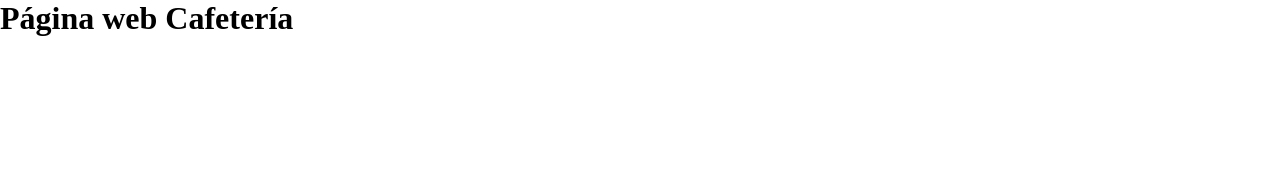
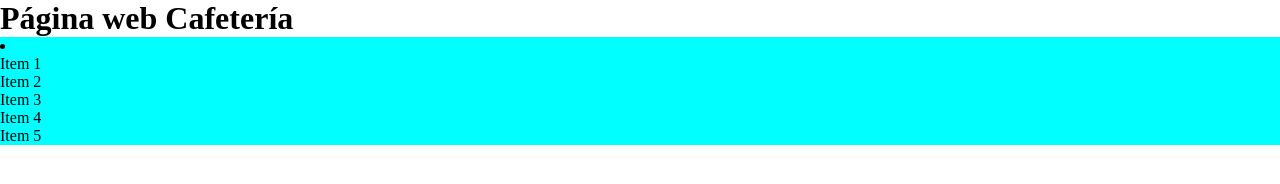
Before and after one commit to FrancoHidalgoIT/proyecto-cafeteria, a plain HTML site: page index.html in a window 1280 px wide. Drawn offline with Linux system fonts and the light colour scheme.

Commit message:
Agrego navbar

```diff
--- a/css/estilos.css
+++ b/css/estilos.css
@@ -3,3 +3,8 @@
     margin: 0;
     box-sizing: border-box;
 }
+
+nav {
+    background-color: aqua;
+
+}
--- a/index.html
+++ b/index.html
@@ -10,6 +10,14 @@
 <body>
 
     <h1> Página web Cafetería</h1>
-
+    <nav>
+        <li>
+            <ul>Item 1</ul>
+            <ul>Item 2</ul>
+            <ul>Item 3</ul>
+            <ul>Item 4</ul>
+            <ul>Item 5</ul>
+        </li>
+    </nav>
 </body>
 </html>
```
